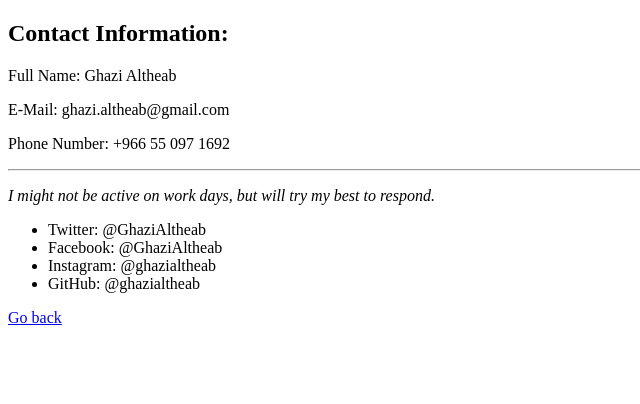
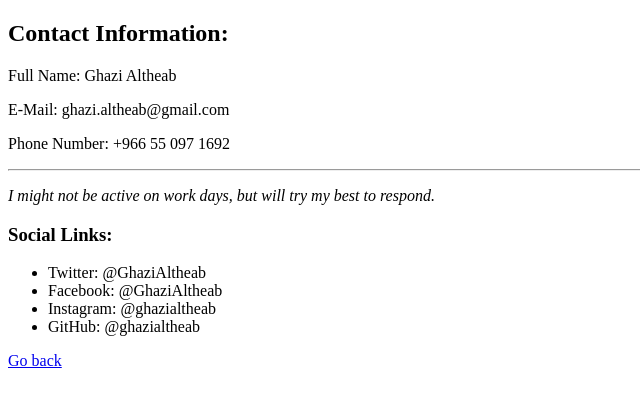
Before and after one commit to bluegenicc/bluegenicc, a plain HTML site: page contact-me.html in a window 1280 px wide. Shown: the whole page, without its empty margins (0-640 px from the left). Drawn offline with Linux system fonts and the light colour scheme.

Commit message:
Update contact-me.html

```diff
--- a/contact-me.html
+++ b/contact-me.html
@@ -17,6 +17,7 @@
     <p><i>I might not be active on work days, but will try my best to respond.</i></p>
 
     <!-- Social links -->
+    <h3>Social Links:</h3>
     <ul>
         <li>Twitter: @GhaziAltheab</li>
         <li>Facebook: @GhaziAltheab</li>
```
